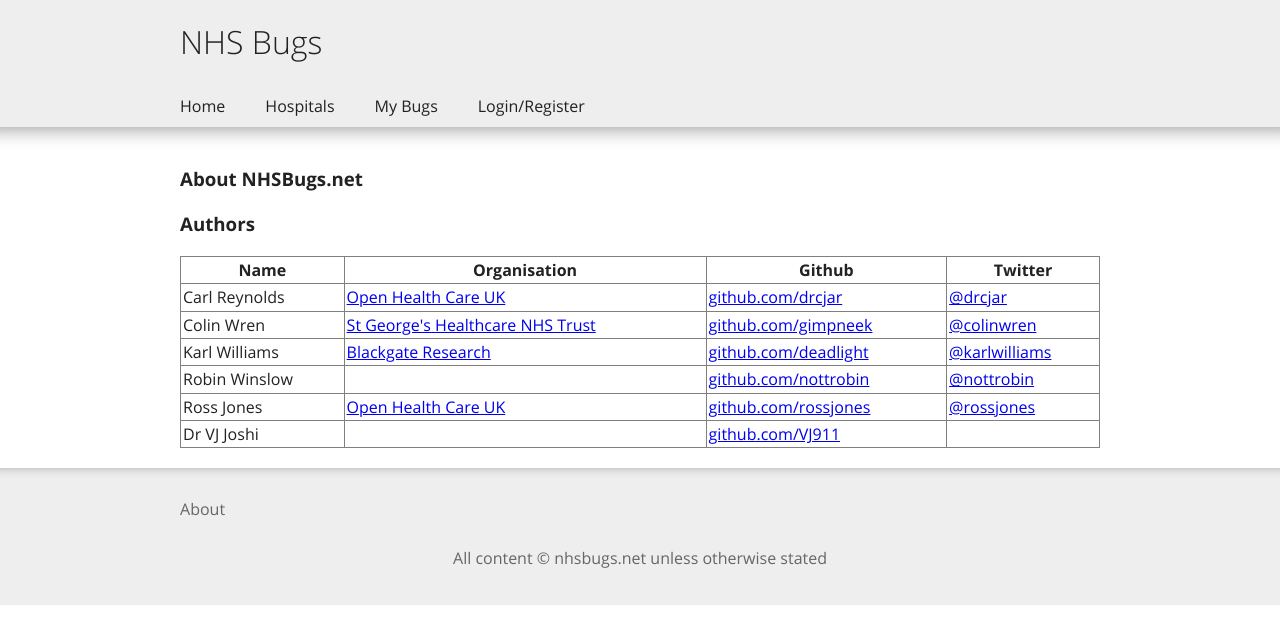
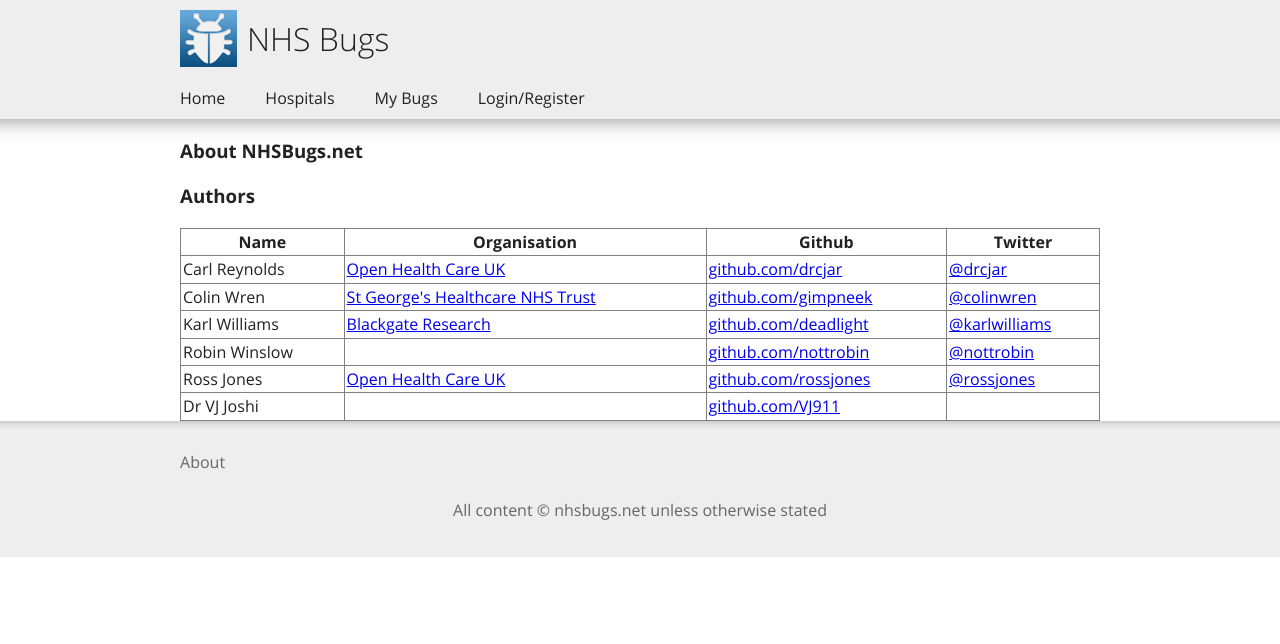
Before and after one commit to openhealthcare/nhsbugs, a Django app: template nhsbugs/templates/about.html in a window 1280 px wide. Shown: the top 644 px of the page. Run offline with Django 3.2, Linux system fonts and the light colour scheme; the template is opened without the code that fills it, so the values that code supplies are empty; parts of the project's set-up code (start-up, migrations or seed data) failed here and were passed over.

Commit message:
cleaned up nav, added logo and styling

```diff
--- a/nhsbugs/static/css/style.css
+++ b/nhsbugs/static/css/style.css
@@ -211,7 +211,15 @@ header {
     box-shadow: 0 -20px 20px 20px #888;
 }
 header h1 {
+    float: left;
     font-weight: 300;
+    height: 77px;
+    line-height: 77px;
+    padding: 0;
+}
+header img {
+    float: left;
+    margin: 10px 10px 10px 0;
 }
 nav ul:after {
     content: '';
@@ -250,13 +258,17 @@ nav li.selected:after {
 nav li.selected:first-child:after {
     margin-left: -10px;
 }
-header h1, nav, .main {
+header h1, nav, .main, header .logo {
     max-width: 920px;
-    padding: 20px;
     margin: 0 auto;
 }
 nav {
+    clear: both;
     padding: 0 20px;
+}
+.userInfo {
+    color: #666666;
+    margin-right: 3px;
 }
 .main:after {
     content: '';
--- a/nhsbugs/templates/base.html
+++ b/nhsbugs/templates/base.html
@@ -20,7 +20,7 @@
   <!--[if lt IE 7]><p class=chromeframe>Your browser is <em>ancient!</em> <a href="http://browsehappy.com/">Upgrade to a different browser</a> or <a href="http://www.google.com/chromeframe/?redirect=true">install Google Chrome Frame</a> to experience this site.</p><![endif]-->
   <header>
     {% block header %}
-    <h1>NHS Bugs</h1>
+    <div class="logo"><img src="{{ MEDIA_URL }}/img/logo.png" /><h1>NHS Bugs</h1></div>
     {% endblock %}
     <nav>
         <ul>
@@ -28,7 +28,7 @@
             <li class="list_hospitals"><a href="{% url list_hospitals %}">Hospitals</a></li>
             <li class="my_bugs"><a href="#">My Bugs</a></li>
             {% if user.is_authenticated %}
-            <li>Logged in as: {{ user.username }} <a href="/logout/">Logout</a></li>
+            <li><span class="userInfo">Logged in as: {{ user.username }}</span>(<a href="/logout/">Logout</a>)</li>
             {% else %}
             <li><a href="/login/">Login/Register</a></li>
             {% endif %}
```
Also changed, not shown: nhsbugs/static/img/logo.png (added).
